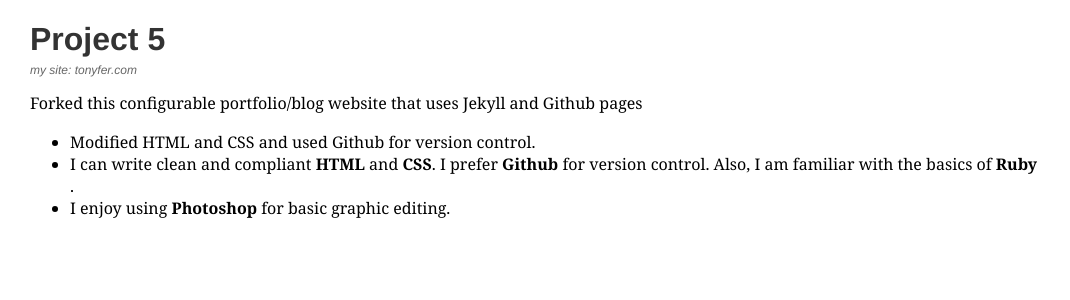
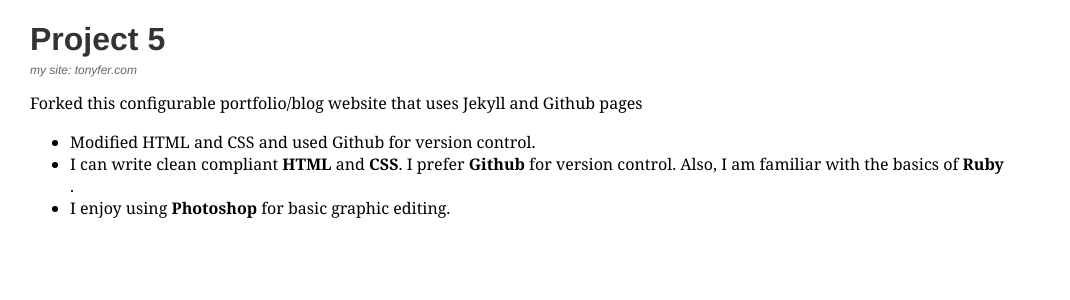
Before and after one commit to afgeneralist/afgeneralist.github.com, a Jekyll site: the page built from portfolio/work/project5.html, in a window 1280 px wide. Shown: the top 300 px of the page, without its empty margins (0-1070 px from the left). Built offline with Jekyll 4.4.1, drawn with Linux system fonts in a browser that asks for light colours; nearby versions of some CDN libraries.

Commit message:
Omitted 'and" from text

```diff
--- a/portfolio/work/project5.html
+++ b/portfolio/work/project5.html
@@ -9,6 +9,6 @@ title: "Project 5"
 
 <ul>
 	<li>Modified HTML and CSS and used Github for version control. </li>
-	<li>I can write clean and compliant <strong>HTML</strong> and <strong>CSS</strong>. I prefer <strong>Github</strong> for version control. Also, I am familiar with the basics of <strong>Ruby</strong></li>.
+	<li>I can write clean compliant <strong>HTML</strong> and <strong>CSS</strong>. I prefer <strong>Github</strong> for version control. Also, I am familiar with the basics of <strong>Ruby</strong></li>.
 	<li>I enjoy using <strong>Photoshop</strong> for basic graphic editing.</li>
 </ul>
```
